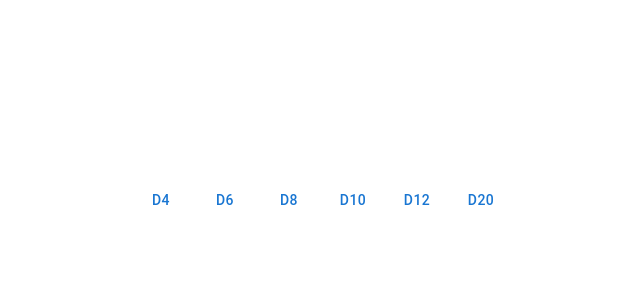
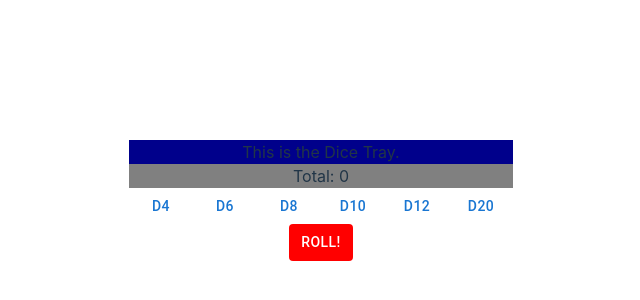
Before and after one commit to chengmic/Dice-Roller, a React (Vite) app: page / in a window 1280 px wide. Shown: the part 200-500 px from the top of the page, without its empty margins (319-959 px from the left). Built offline with nearby package versions, Linux system fonts and the light colour scheme.

Commit message:
add dice roll total

```diff
--- a/src/App.jsx
+++ b/src/App.jsx
@@ -1,30 +1,74 @@
 import './App.css'
 import Button from '@mui/material/Button';
+import Grid2 from '@mui/material/Grid2';
+import { useState } from 'react';
+import { useEffect } from 'react';
 
 
 function GenerateNum(min, max) {
-  {/*max is inclusive*/}
+  /*max is inclusive*/
   return Math.floor(Math.random() * (Math.floor(max) - Math.ceil(min) + 1) + min);
 }
 
 function App() {
+  const [rolledDice, setRolledDice] = useState([]);
+  const [total, setTotal] = useState(0);
 
-  const handleDieClick = (dieValue) => {
-    return (GenerateNum(1, dieValue));
+  useEffect (() => {
+    console.log(rolledDice);
+  }, [rolledDice])
+
+  const handleDieButtonClick = (dieSize) => {
+    const roll = (GenerateNum(1, dieSize));
+    console.log("Roll value: " + roll)
+
+    /* die json object */
+    const die = {
+      size: dieSize,
+      value: roll
     }
 
+    setRolledDice([...rolledDice, die])
+    setTotal (total + die.value);
+  }
+
   return (
-    <>
-      <div>
-          <Button onClick={ () => handleDieClick(4)} variant="text">D4</Button>
-          <Button onClick={ () => handleDieClick(6)} classNamevariant="text">D6</Button>
-          <Button onClick={ () => handleDieClick(8)} classNamevariant="text">D8</Button>
-          <Button onClick={ () => handleDieClick(10)} classNamevariant="text">D10</Button>
-          <Button onClick={ () => handleDieClick(12)} classNamevariant="text">D12</Button>
-          <Button onClick={ () => handleDieClick(20)} classNamevariant="text">D20</Button>
-      </div>
-    </>
-  )
+    <div>
+      {/*Dice Tray*/}
+      <Grid2
+        container spacing={2}
+        alignItems="center"
+        justifyContent="center"
+        id="DiceTray"
+        style = {{backgroundColor: "darkblue"}}
+      >
+        This is the Dice Tray.
+      </Grid2>
+
+      {/*Total Display*/}
+      <Grid2
+        id="TotalRoll"
+        style ={{backgroundColor: "gray"}}
+      >
+        Total: {total}
+      </Grid2>
+
+      {/*Dice Selection Buttons*/}
+      <Grid2>
+          <Button onClick={ () => handleDieButtonClick(4)} variant="text">D4</Button>
+          <Button onClick={ () => handleDieButtonClick(6)} variant="text">D6</Button>
+          <Button onClick={ () => handleDieButtonClick(8)} variant="text">D8</Button>
+          <Button onClick={ () => handleDieButtonClick(10)} variant="text">D10</Button>
+          <Button onClick={ () => handleDieButtonClick(12)} variant="text">D12</Button>
+          <Button onClick={ () => handleDieButtonClick(20)} variant="text">D20</Button>
+      </Grid2>
+
+      {/* Roll Button */}
+      <Grid2>
+        <Button id="RollButton" varient="text" style = {{color: "white", backgroundColor: "red"}}>ROLL!</Button>
+      </Grid2>
+    </div>
+  );
 }
 
 
```
